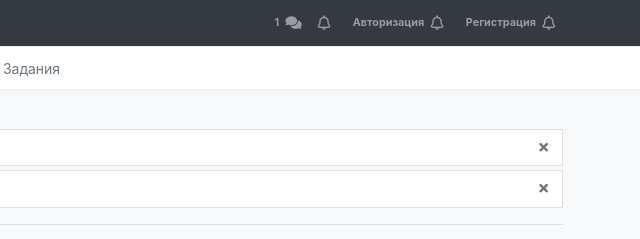
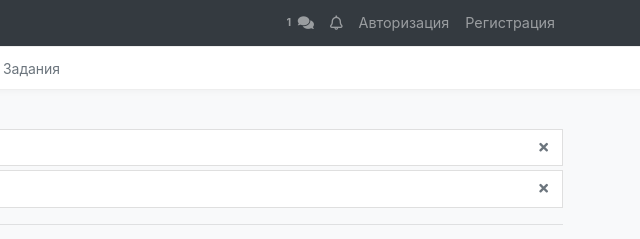
Before and after one commit to muratoffalex/test-git, a plain HTML site: page index.html in a window 1280 px wide. Shown: the top 239 px of the page, 632-1272 px from the left. Drawn offline with nearby package versions, Linux system fonts and the light colour scheme.

Commit message:
Fix auth/reg links

```diff
--- a/index.html
+++ b/index.html
@@ -58,10 +58,10 @@
 						<a class="nav-link" href="#"><span class="badge badge-pill align-text-bottom"></span><i class="far fa-bell"></i></a>
 					</li>
 					<li class="nav-item">
-						<a class="nav-link" href="#"><span class="badge badge-pill align-text-bottom">Авторизация</span><i class="far fa-bell"></i></a>
+						<a class="nav-link" href="auth.html">Авторизация</a>
 					</li>
-					<li class="nav-item">
-						<a class="nav-link" href="#"><span class="badge badge-pill align-text-bottom">Регистрация</span><i class="far fa-bell"></i></a>
+                                        <li class="nav-item">
+						<a class="nav-link" href="register.html">Регистрация</a>
 					</li>
 				</ul>
 			</div>
```
